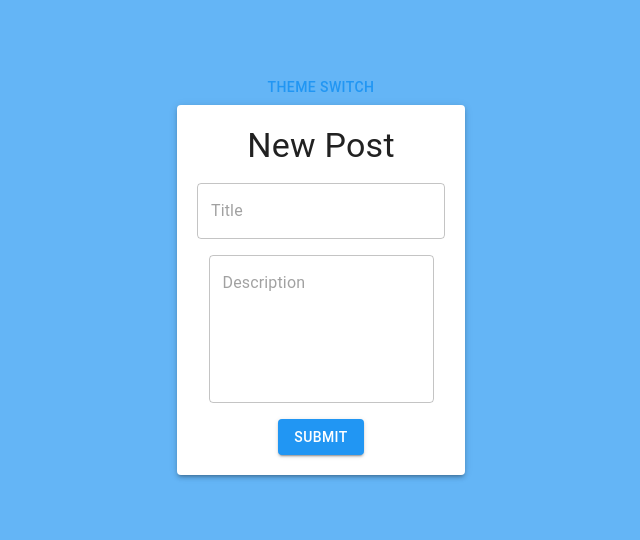
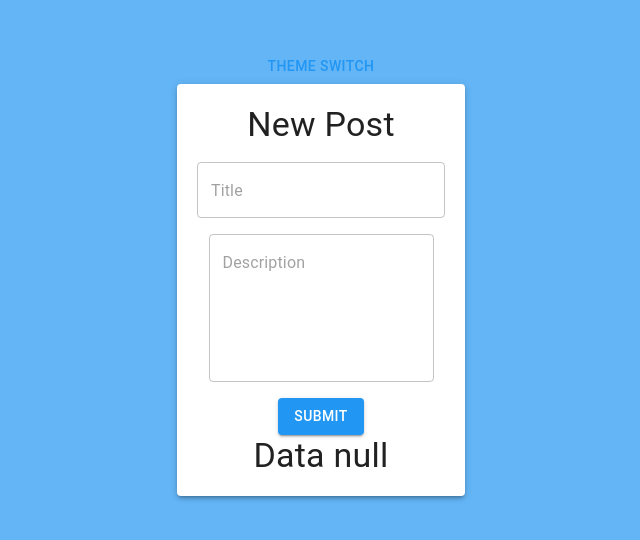
Before and after one commit to eyeamkd/gql-full-stack-sub-exp, a React (Create React App) app in the folder client/: page / in a window 1280 px wide. Shown: the part 128-668 px from the top of the page, without its empty margins (319-959 px from the left). Built offline with nearby package versions, Linux system fonts and the light colour scheme.

Commit message:
removed component logic out of the component

```diff
--- a/client/src/components/Post/index.js
+++ b/client/src/components/Post/index.js
@@ -4,9 +4,11 @@ import { Grid, Box, TextField, Button, Paper, Typography } from "@mui/material";
 function Post() {
   const [title, setTitle] = React.useState("");
   const [description, setDescription] = React.useState("");
+  const [data, setdata] = React.useState(null);
+  const dataStatus = useFormPost(data);
 
   const submitPost = () => {
-    console.log("Title is", title, "Description is ", description);
+    setdata(1);
   };
 
   return (
@@ -39,7 +41,7 @@ function Post() {
               variant="outlined"
               placeholder="Title"
               onChange={(e) => setTitle(e.target.value)}
-              inputProps={{"data-testid":"post-input-title"}}
+              inputProps={{ "data-testid": "post-input-title" }}
             />
           </Grid>
           <Grid item>
@@ -50,13 +52,15 @@ function Post() {
               multiline
               placeholder="Description"
               onChange={(e) => setDescription(e.target.value)}
-              inputProps={{"data-testid":"post-input-description"}}
+              inputProps={{ "data-testid": "post-input-description" }}
             />
           </Grid>
           <Grid item>
             <Button variant="contained" onClick={submitPost}>
               Submit
             </Button>
+
+            <Typography variant="h4">{dataStatus}</Typography>
           </Grid>
         </Grid>
       </Paper>
@@ -65,3 +69,12 @@ function Post() {
 }
 
 export default Post;
+
+const useFormPost = (data) => {
+  const [status, setStatus] = React.useState("Data is yet to pass");
+  React.useEffect(() => {
+    if (data != null) setStatus("Data not null");
+    else setStatus("Data null");
+  }, [data]);
+  return status;
+};
```
Also changed, not shown: client/src/hooks/useSubmitPost.js (added, +19 -0 lines).
